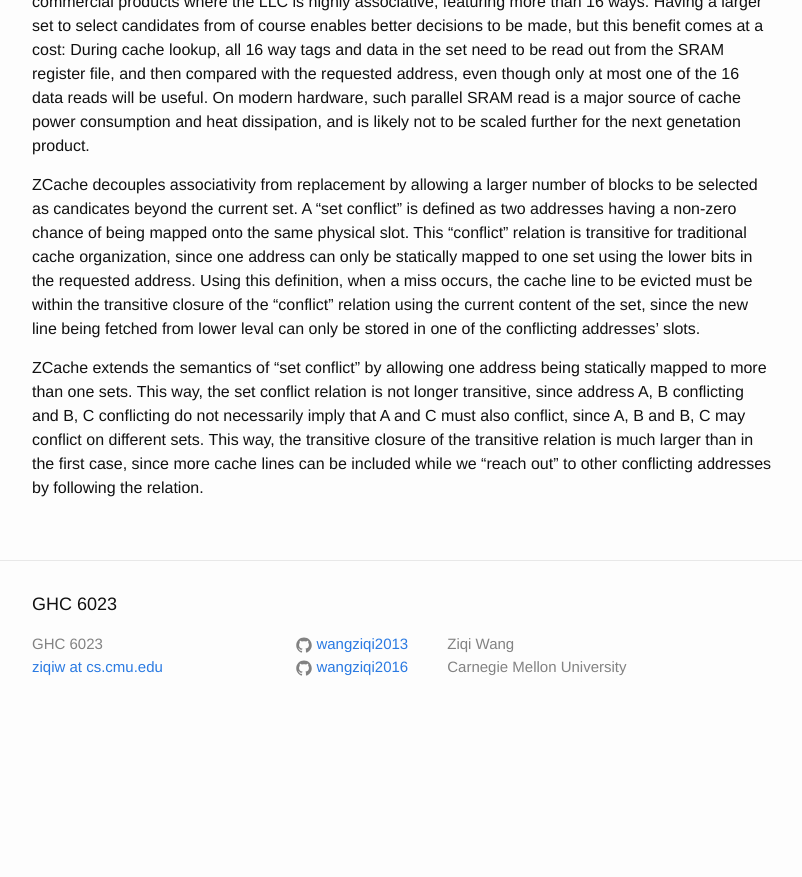
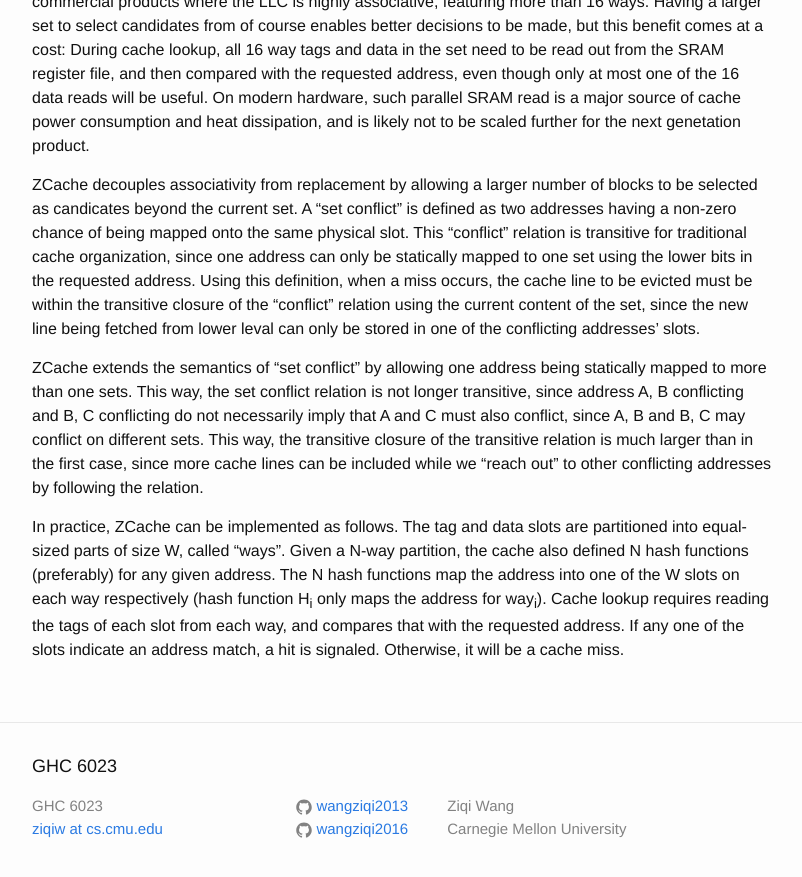
Before and after one commit to wangziqi2013/wangziqi2013.github.io, a Jekyll site: the page built from _posts/2020-05-24-zcache.markdown, in a window 1280 px wide and 900 px high, scrolled down 988 px. Shown: the top 877 px of the window, without its empty margins (238-1040 px from the left). Built offline with Jekyll 4.4.1, drawn with Linux system fonts in a browser that asks for light colours; before the commit the page ends 1726 px from its top, so only the background shows below that.

Commit message:
Adding partition

```diff
--- a/_posts/2020-05-24-zcache.markdown
+++ b/_posts/2020-05-24-zcache.markdown
@@ -51,3 +51,10 @@ way, the set conflict relation is not longer transitive, since address A, B conf
 necessarily imply that A and C must also conflict, since A, B and B, C may conflict on different sets. This way, the
 transitive closure of the transitive relation is much larger than in the first case, since more cache lines can be included
 while we "reach out" to other conflicting addresses by following the relation.
+
+In practice, ZCache can be implemented as follows. The tag and data slots are partitioned into equal-sized parts of size W,
+called "ways". Given a N-way partition, the cache also defined N hash functions (preferably) for any given address.
+The N hash functions map the address into one of the W slots on each way respectively (hash function H<sub>i</sub> only
+maps the address for way<sub>i</sub>). Cache lookup requires reading the tags of each slot from each way, and compares
+that with the requested address. If any one of the slots indicate an address match, a hit is signaled. Otherwise, it will
+be a cache miss.
```
